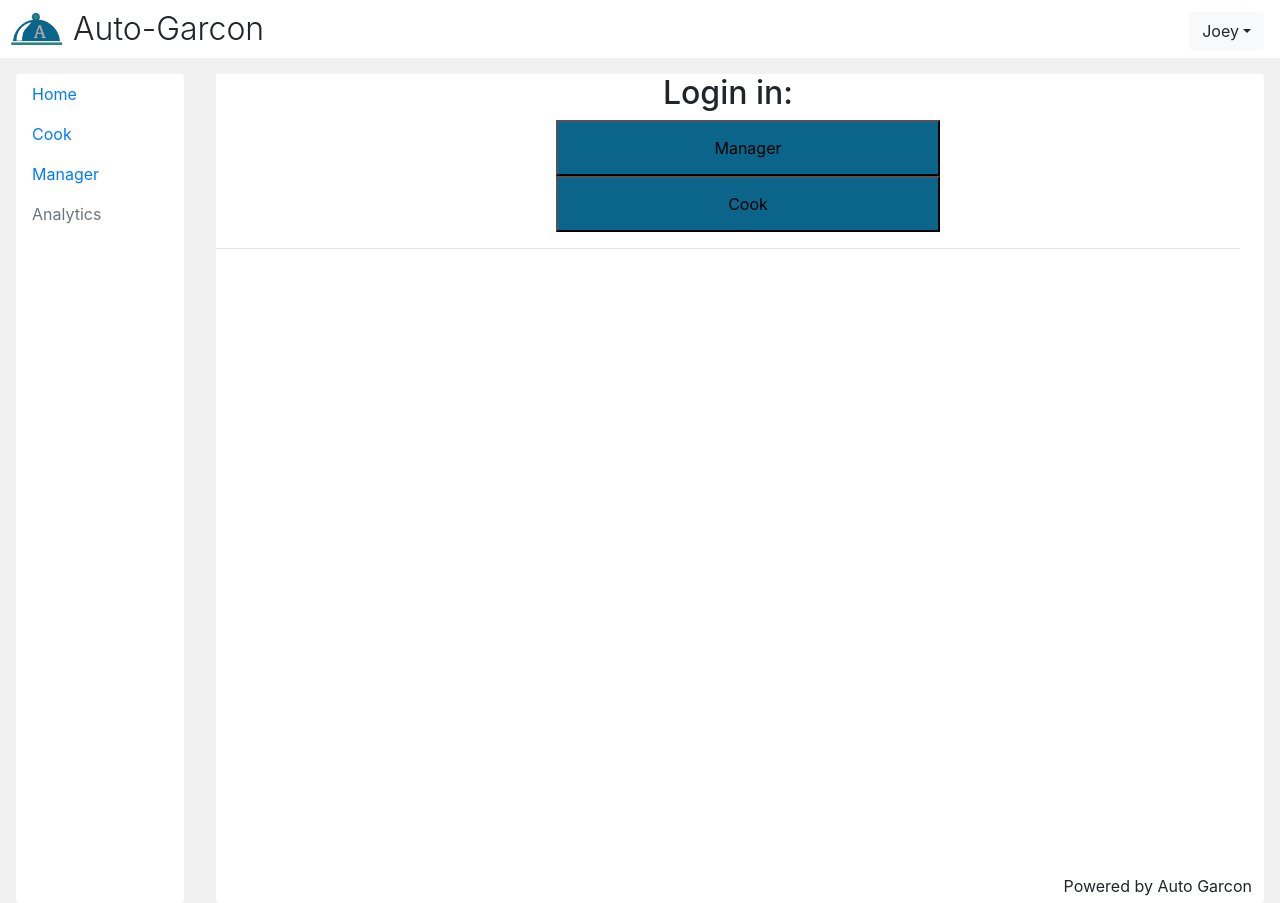
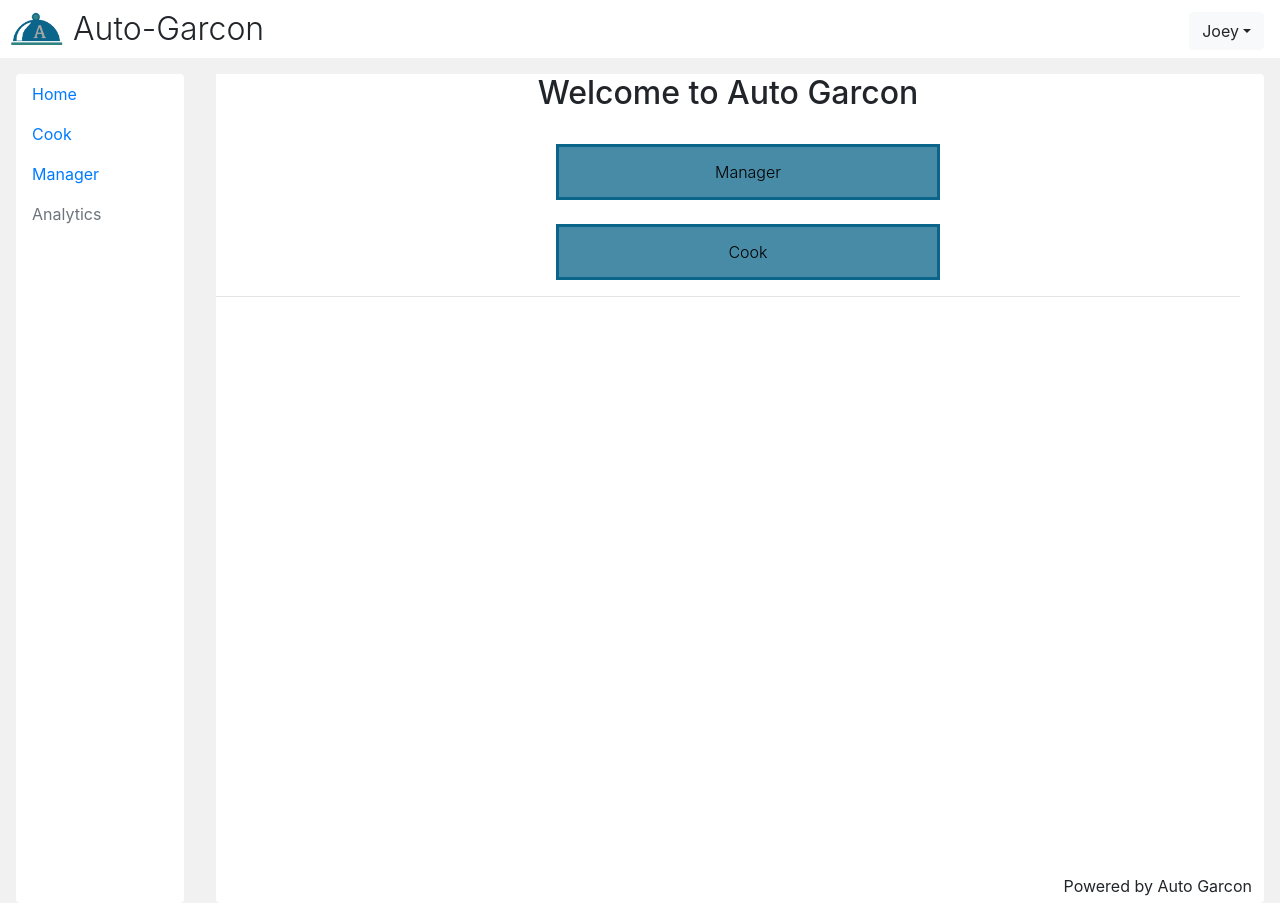
Before and after one commit to bricao16/AutoGarcon, a React (Create React App) app in the folder web/cook-frontend/: page / in a window 1280 px wide. Built offline with nearby package versions, Linux system fonts and the light colour scheme.

Commit message:
Better Navigation

```diff
--- a/web/cook-frontend/src/App.js
+++ b/web/cook-frontend/src/App.js
@@ -4,7 +4,8 @@ import Nav from 'react-bootstrap/Nav';
 import Header from "./components/Header"
 import Orders from "./components/Orders"
 import MTasks from "./components/MTasks"
-import HomePage from "./components/Home"
+import MLogin from "./components/MLogin";
+import CLogin from "./components/CLogin";
 import Container from 'react-bootstrap/Container';
 import Row from 'react-bootstrap/Row';
 import Col from 'react-bootstrap/Col';
@@ -12,6 +13,7 @@ import Login from "./components/Login"
 import {
     BrowserRouter as Router,
     Switch,
+    Link,
     Route
   } from "react-router-dom";
 
@@ -45,6 +47,12 @@ function App() {
                   <Route path="/manager">
                     <Manager />
                   </Route>
+                  <Route path="/login_manager">
+                    <MLogin/>
+                  </Route>
+                  <Route path="/login_cook">
+                    <CLogin/>
+                  </Route>
                 </Switch>
                 <footer style={footerStyle}>Powered by Auto Garcon</footer>
               </div>
@@ -62,7 +70,28 @@ export default App;
 function Home() {
   return (
     <div>
-        <HomePage/>
+
+            <div style={homeStyle}>
+              <h2> Welcome to Auto Garcon </h2>
+              <br/>
+              <ul style={{'list-style':'none'}}>
+                <li><Link to='/login_manager'>
+                  <button type="button"  style = {buttonStyle}>
+                      Manager
+                  </button>
+                </Link></li>
+                <br/>
+                <li><Link to='/login_cook'>
+                  <button type="button" style = {buttonStyle}>
+                      Cook
+                  </button>
+                </Link></li>
+              </ul>
+
+              <hr />
+
+            </div>
+
     </div>
   );
 }
@@ -101,3 +130,22 @@ var footerStyle = {
   'padding-right': '12px',
   'text-align': 'right'
 }
+var homeStyle = {
+  'height' : '100vh',
+  'fontWeight': '300',
+  'width' : '80vw',
+  'text-align' : 'center',
+  'list-style': 'none',
+  'background-color': '#ffffff',
+  'text-size': '50pt'
+};
+var buttonStyle = {
+  'width': '30vw',
+  'fontWeight': '300',
+  'border': 'solid 3px',
+  'color': '#a8a7a',
+  'background-color': 'rgba(11, 101, 138,.75)',
+  'border-color' : 'rgba(11, 101, 138)',
+  'height' : '7vh'
+
+}
--- a/web/cook-frontend/src/components/Home.jsx
+++ /dev/null
@@ -1,64 +0,0 @@
-import React, { Component } from 'react';
-import MLoginComp from './MLogin';
-import CLoginComp from './CLogin';
-import {
-  BrowserRouter as Router,
-  Link,
-  Route // for later
-} from 'react-router-dom'
-
-class Home extends Component {
-  render() {
-    return (
-
-      <Router>
-        <div style={homeStyle}>
-        <h2> Login in: </h2>
-          <ul style={{'list-style':'none'}}>
-            <li><Link to='/login_manager'>
-              <button type="button" style = {buttonStyle}>
-                  Manager
-              </button>
-            </Link></li>
-            <li><Link to='/login_cook'>
-              <button type="button" style = {buttonStyle}>
-                  Cook
-              </button>
-            </Link></li>
-          </ul>
-
-          <hr />
-
-          <Route path='/login_manager' component={MLogin} />
-          <Route path='/login_cook' component={CLogin} />
-        </div>
-      </Router>
-    )
-  }
-}
-function MLogin () {
-  return (
-    <MLoginComp/>
-  )
-}
-
-function CLogin () {
-  return (
-    <CLoginComp/>
-  )
-}
-
-export default Home;
-var homeStyle = {
-  'height' : '100vh',
-  'width' : '80vw',
-  'text-align' : 'center',
-  'list-style': 'none',
-  'background-color': '#ffffff'
-};
-var buttonStyle = {
-  'width': '30vw',
-  'background-color': '#0b658a',
-  'height' : '7vh',
-  'color': '#a8a7a'
-}
```
